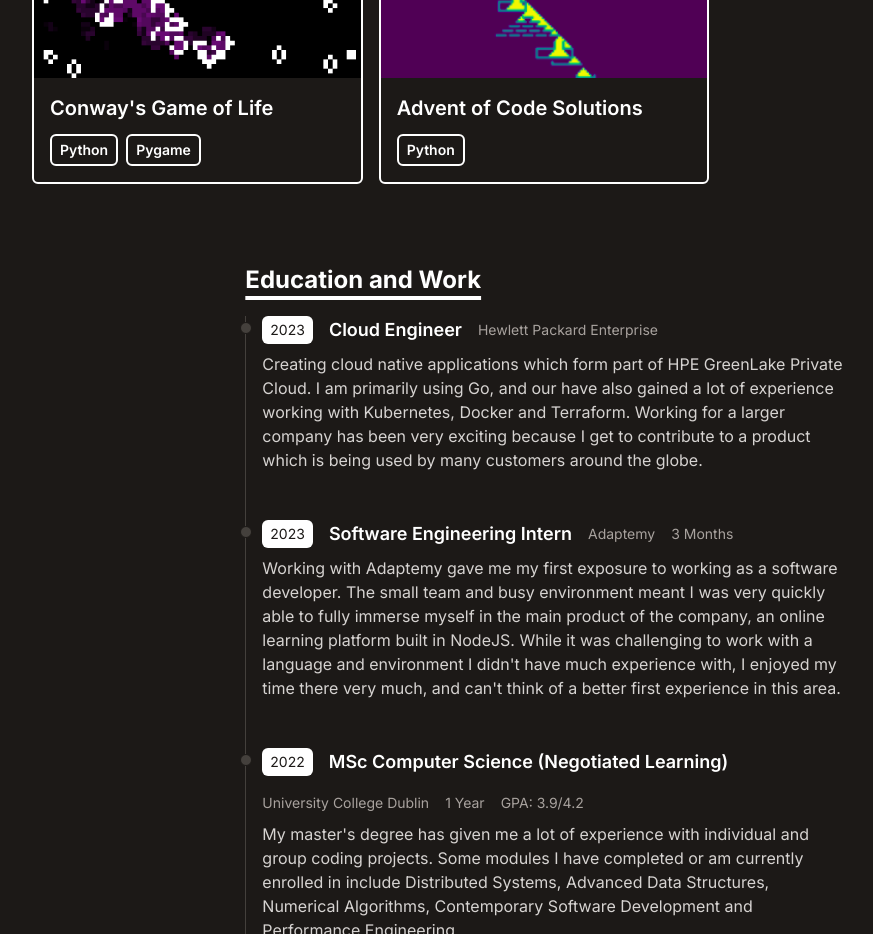
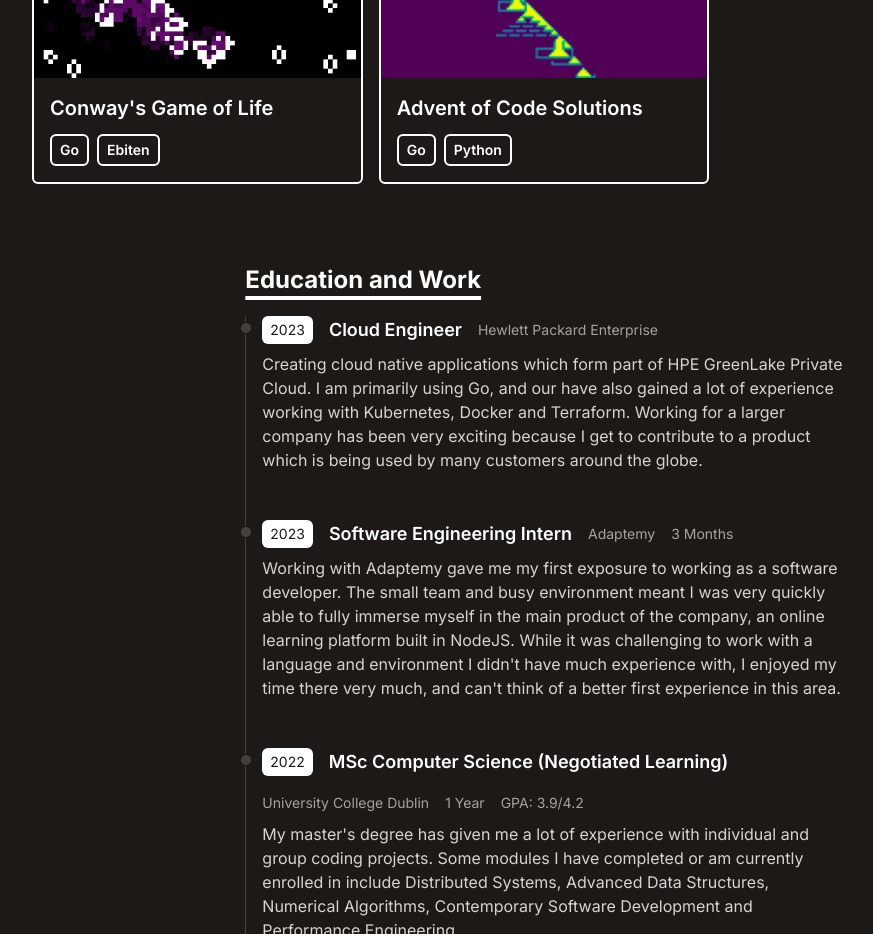
Before and after one commit to AislingHeanue/aisl.ing, a React (Vite) app: page / in a window 1280 px wide. Shown: the part 800-1734 px from the top of the page, without its empty margins (96-969 px from the left). Built offline with nearby package versions, Linux system fonts and the light colour scheme.

Commit message:
Mildly update portfolio

```diff
--- a/src/data/portfolio.js
+++ b/src/data/portfolio.js
@@ -25,15 +25,15 @@ export default [
     {
         title: "Conway's Game of Life",
         imgURL: "assets/Game of Life Screenshot.png",
-        stack: ["Python","Pygame"],
+        stack: ["Go","Ebiten"],
         link: "https://github.com/AislingHeanue/Misc-Projects",
         internal:false
     },
     {
         title: "Advent of Code Solutions",
         imgURL: "assets/AoC Screenshot.png",
-        stack: ["Python"],
-        link: "https://github.com/AislingHeanue/Advent-Of-Code/blob/master/2022/Advent%20of%20Code%202022.ipynb",
+        stack: ["Go","Python"],
+        link: "https://github.com/AislingHeanue/Advent-Of-Code/blob/master/",
         internal:false
     }
 ]
```
